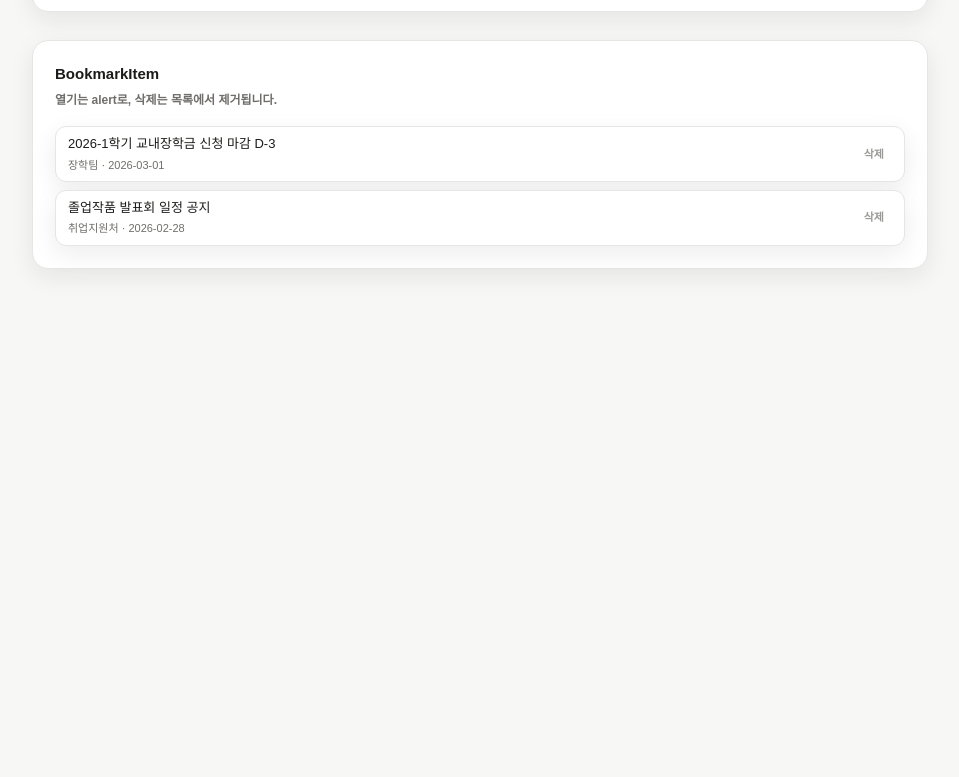
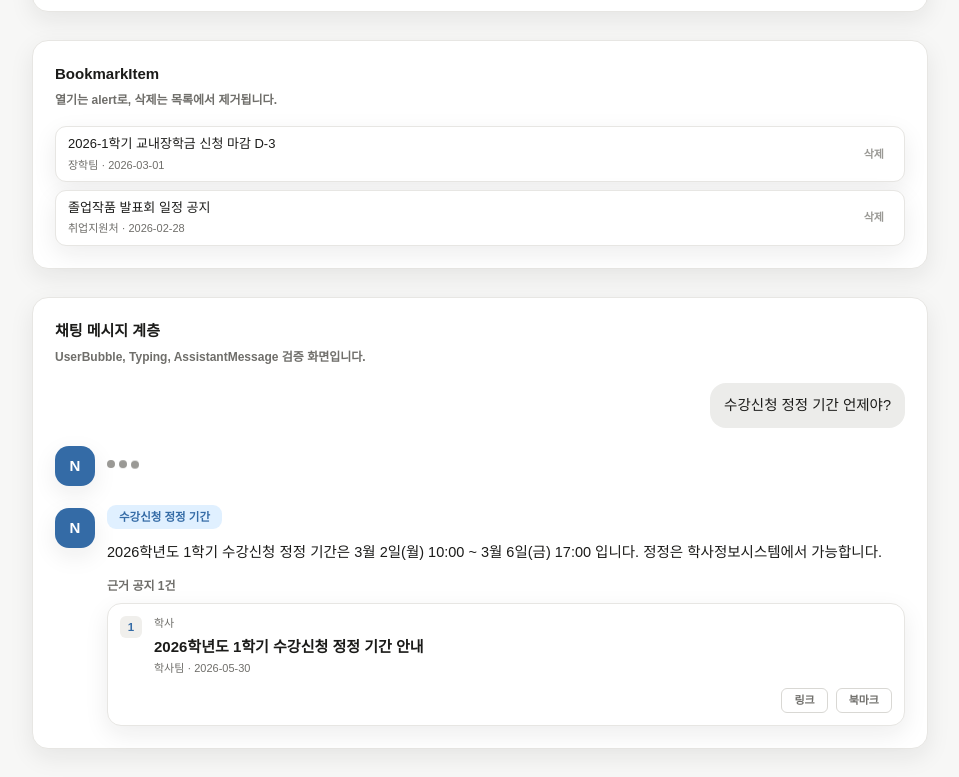
Before and after one commit to Itc-NoticeChatbot/NoticeChatbot-Client, a React (Vite) app: page / in a window 1280 px wide. Shown: the part 1636-2413 px from the top of the page, without its empty margins (160-1119 px from the left). Before the commit the page ends 1933 px from the top, so only its background shows below. Built offline with nearby package versions, Linux system fonts and the light colour scheme; a web font is replaced by a local one.

Commit message:
feat: AssistantMessage export 추가 및 App.tsx 검증 섹션 구성

```diff
--- a/src/app/App.tsx
+++ b/src/app/App.tsx
@@ -4,7 +4,7 @@ import type { Bookmark } from '@entities/bookmark'
 import { BookmarkItem } from '@entities/bookmark'
 import { ConvItem } from '@entities/conversation'
 import { NoticeCard } from '@entities/notice'
-import { BrandMark, Chip, PrimaryButton, SearchInput, Tabs } from '@shared/ui'
+import { AssistantMessage, BrandMark, Chip, PrimaryButton, SearchInput, Tabs, Typing, UserBubble } from '@shared/ui'
 
 import {
   MOCK_BOOKMARKS,
@@ -170,6 +170,31 @@ export function App() {
             )}
           </div>
         </section>
+
+        <section className="rounded-2xl border border-border bg-white p-s6 shadow-card">
+          <h2 className="text-title">채팅 메시지 계층</h2>
+          <p className="mt-s2 text-meta text-muted">UserBubble, Typing, AssistantMessage 검증 화면입니다.</p>
+          <div className="mt-s5 flex flex-col gap-s5">
+            <UserBubble>수강신청 정정 기간 언제야?</UserBubble>
+            <Typing />
+            <AssistantMessage
+              subject="수강신청 정정 기간"
+              notices={[
+                {
+                  id: 'n-1',
+                  order: 1,
+                  category: '학사',
+                  title: '2026학년도 1학기 수강신청 정정 기간 안내',
+                  source: '학사팀',
+                  publishedAt: '2026-05-30',
+                  href: 'https://example.com/notice/1',
+                },
+              ]}
+            >
+              2026학년도 1학기 수강신청 정정 기간은 3월 2일(월) 10:00 ~ 3월 6일(금) 17:00 입니다. 정정은 학사정보시스템에서 가능합니다.
+            </AssistantMessage>
+          </div>
+        </section>
       </section>
     </main>
   )
--- a/src/shared/ui/index.ts
+++ b/src/shared/ui/index.ts
@@ -1,3 +1,5 @@
+export { AssistantMessage } from './assistant-message/AssistantMessage'
+export type { AssistantMessageNotice, AssistantMessageProps } from './assistant-message/AssistantMessage'
 export { BrandMark } from './brand-mark/BrandMark'
 export type { BrandMarkProps } from './brand-mark/BrandMark'
 export { Chip } from './chip/Chip'
```
